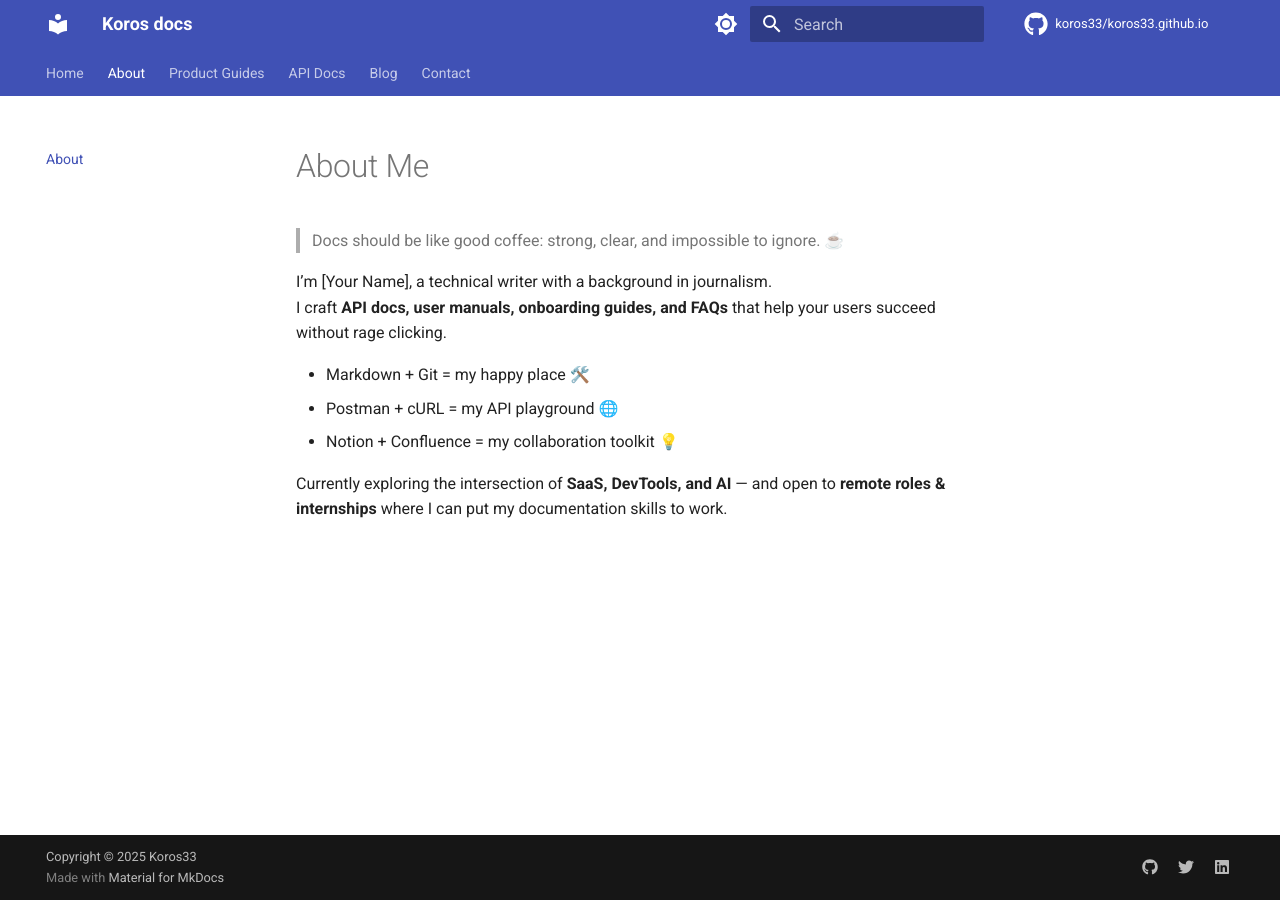
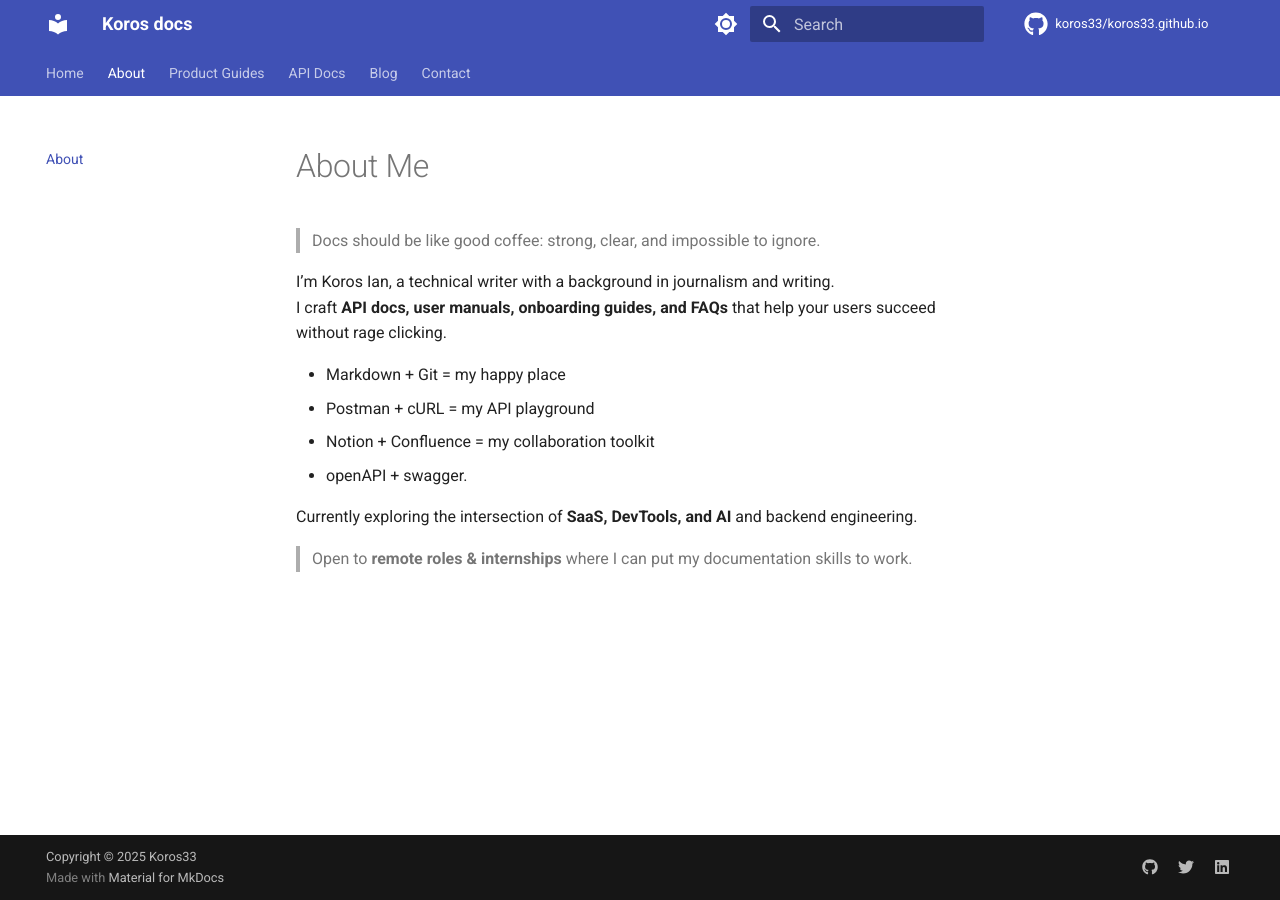
Before and after one commit to koros33/koros33.github.io, an MkDocs documentation site: the page built from docs/about.md, in a window 1280 px wide. Built offline with MkDocs 1.6.1 and Material for MkDocs 9.7.7, drawn with Linux system fonts in a browser that asks for light colours; comment, search, counter and statistics services are not loaded; the version menu is left out.

Commit message:
about.md

```diff
--- a/docs/about.md
+++ b/docs/about.md
@@ -1,12 +1,16 @@
 # About Me
 
-> Docs should be like good coffee: strong, clear, and impossible to ignore. ☕
+> Docs should be like good coffee: strong, clear, and impossible to ignore.
 
-I’m [Your Name], a technical writer with a background in journalism.
+I’m Koros Ian, a technical writer with a background in journalism and writing.
 I craft **API docs, user manuals, onboarding guides, and FAQs** that help your users succeed without rage clicking.
 
-- Markdown + Git = my happy place 🛠️
-- Postman + cURL = my API playground 🌐
-- Notion + Confluence = my collaboration toolkit 💡
+- Markdown + Git = my happy place
+- Postman + cURL = my API playground
+- Notion + Confluence = my collaboration toolkit
+- openAPI + swagger.
 
-Currently exploring the intersection of **SaaS, DevTools, and AI** — and open to **remote roles & internships** where I can put my documentation skills to work.
+Currently exploring the intersection of **SaaS, DevTools, and AI** and backend engineering.
+
+
+> Open to **remote roles & internships** where I can put my documentation skills to work.
```
